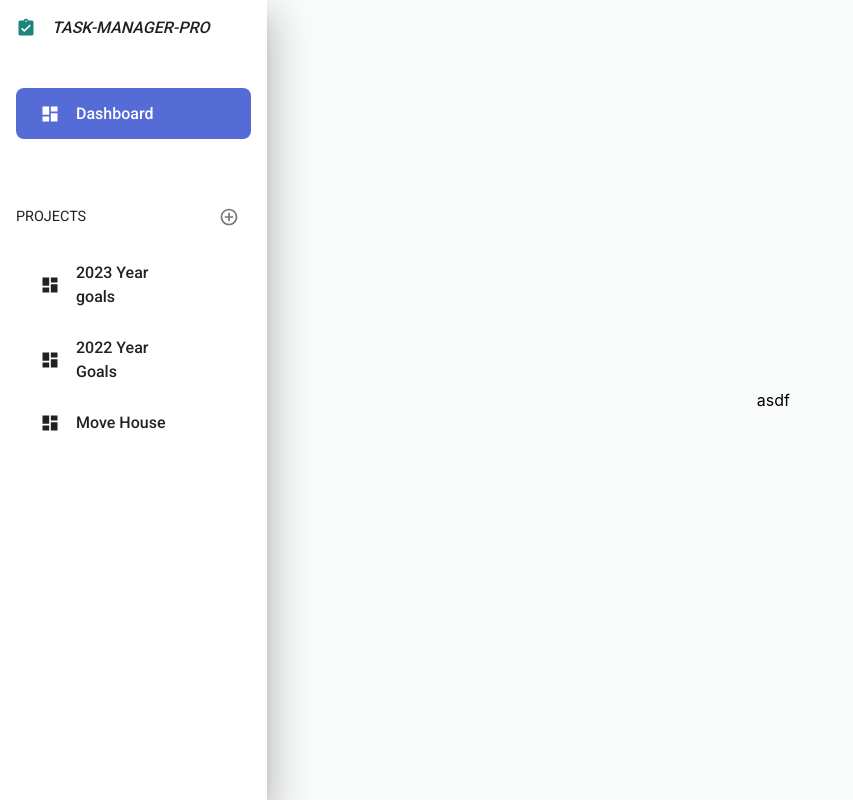
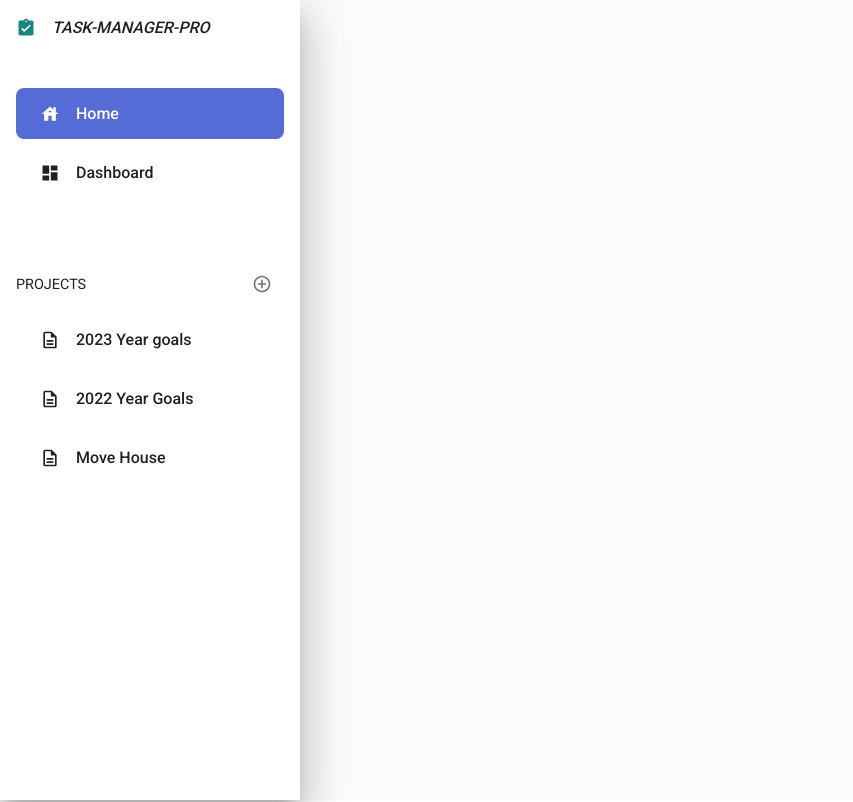
Before and after one commit to eduardo-dangelo/task-manager-pro, a Next.js app in the folder frontend/: page / in a window 1280 px wide. Shown: the top 802 px of the page, without its empty margins (0-853 px from the left). Built offline with nearby package versions, Linux system fonts and the light colour scheme.

Commit message:
sidebar active item & responsiveness

```diff
--- /dev/null
+++ b/frontend/components/BurgerDrawer.tsx
@@ -0,0 +1,38 @@
+import React, { useState } from 'react'
+import { IconButton, SwipeableDrawer } from '@mui/material'
+import MenuOutlinedIcon from '@mui/icons-material/MenuOutlined'
+import { Box } from '@mui/system'
+
+type ComponentType = {
+  children: React.ReactNode
+}
+
+const BurgerDrawer: React.FC<ComponentType> = ({ children }) => {
+  const [open, setOpen] = useState(false)
+  return (
+    <Box display={{ xs: 'block', md: 'none' }}>
+      <IconButton
+        color='primary'
+        aria-label='menu'
+        onClick={() => setOpen(true)}
+        component='label'
+        sx={{
+          p: 1,
+          m: 1,
+        }}
+      >
+        <MenuOutlinedIcon />
+      </IconButton>
+      <SwipeableDrawer
+        anchor='left'
+        open={open}
+        onClose={() => setOpen(false)}
+        onOpen={() => setOpen(true)}
+      >
+        {children}
+      </SwipeableDrawer>
+    </Box>
+  )
+}
+
+export default BurgerDrawer
--- a/frontend/components/CollapsableList/CollapsableListItem.tsx
+++ b/frontend/components/CollapsableList/CollapsableListItem.tsx
@@ -1,6 +1,5 @@
-import React, { useState } from 'react'
+import React, { useMemo, useState } from 'react'
 import ListItemIcon from '@mui/material/ListItemIcon'
-import LibraryAddCheckIcon from '@mui/icons-material/LibraryAddCheck'
 import ListItemText from '@mui/material/ListItemText'
 import ListItemButton from '@mui/material/ListItemButton'
 import { Collapse, IconButton } from '@mui/material'
@@ -10,6 +9,7 @@ import TrashButton from '../TrashButton'
 import Link from 'next/link'
 import { ProjectItem } from '../../src/types'
 import theme from '../../src/theme'
+import { useRouter } from 'next/router'
 
 type ComponentType = {
   item: ProjectItem
@@ -26,12 +26,13 @@ const CollapsableListItem: React.FC<ComponentType> = ({
   list = [],
   onUpdate = () => {},
   onDelete = () => {},
-  selected,
+  // selected,
   staticMode,
   onSelect,
   ...props
 }) => {
   const [editMode, setEditMode] = useState(false)
+  const router = useRouter()
 
   const visibleOnHover = {
     '& .hidden-button': {
@@ -54,6 +55,10 @@ const CollapsableListItem: React.FC<ComponentType> = ({
     setEditMode(false)
   }
 
+  const selected = useMemo(() => {
+    return item.route === router.asPath
+  }, [item, router.asPath])
+
   if (editMode && !staticMode) {
     return (
       <Collapse in={editMode}>
@@ -71,11 +76,12 @@ const CollapsableListItem: React.FC<ComponentType> = ({
   }
 
   return (
-    <Link href={`/project/${item.id}`} onClick={() => onSelect(item.id)} {...props}>
+    <Link href={item.route} onClick={() => onSelect(item.id)} {...props}>
       <ListItemButton
         selected={selected}
         sx={{
           py: 1.2,
+          mb: 1,
           paddingRight: '0 !important',
           minHeight: 32,
           borderRadius: 2,
--- a/frontend/components/PageLayout.tsx
+++ b/frontend/components/PageLayout.tsx
@@ -1,17 +1,18 @@
-import React from 'react'
+import React, { useState } from 'react'
 import Sidebar from './Sidebar'
-import { Grid } from '@mui/material'
+import { Grid, IconButton, Slide, SwipeableDrawer } from '@mui/material'
 import { Box } from '@mui/system'
-import styles from '../styles/Home.module.css'
 import Head from 'next/head'
-import Image from 'next/image'
 import theme from '../src/theme'
+import BurgerDrawer from './BurgerDrawer'
 
 type ComponentType = {
   page: React.ReactNode
 }
 
 const PageLayout: React.FC<ComponentType> = ({ page }) => {
+  const sideBar = <Sidebar />
+
   return (
     <>
       <Head>
@@ -19,23 +20,27 @@ const PageLayout: React.FC<ComponentType> = ({ page }) => {
         <meta name='description' content='Generated by create next app' />
         <link rel='icon' href='/favicon.ico' />
       </Head>
-      <Box sx={{ flexGrow: 1, background: theme.palette.background.default }}>
+      <Box
+        sx={{
+          flexGrow: 1,
+          background: theme.palette.background.default,
+          height: '100vh',
+        }}
+      >
         <Grid container spacing={0}>
-          <Grid
+          <Box
+            component={Grid}
             item
-            xs={12}
-            md={3}
-            lg={2.5}
+            display={{ xs: 'none', md: 'block' }}
             sx={{
-              width: 300,
+              width: '300px !important',
               height: '100hv',
-              // background: theme.palette.background.paper,
-              // borderRight: '1px solid #eaeaea',
             }}
           >
-            <Sidebar />
-          </Grid>
+            <Slide direction='left'>{sideBar}</Slide>
+          </Box>
           <Grid item xs={12} md={9} lg={9.5}>
+            <BurgerDrawer>{sideBar}</BurgerDrawer>
             {page}
           </Grid>
         </Grid>
--- a/frontend/components/Sidebar.tsx
+++ b/frontend/components/Sidebar.tsx
@@ -10,6 +10,8 @@ import { ListItemButton, Typography } from '@mui/material'
 import Link from 'next/link'
 import DashboardIcon from '@mui/icons-material/Dashboard'
 import { ProjectItem } from '../src/types'
+import DescriptionOutlinedIcon from '@mui/icons-material/DescriptionOutlined'
+import HouseIcon from '@mui/icons-material/House'
 
 const FireNav = styled(List)({
   '& .MuiListItemButton-root': {
@@ -26,13 +28,38 @@ const FireNav = styled(List)({
 })
 
 const homeLinks: ProjectItem[] = [
-  { id: 1, title: 'Dashboard', icon: <DashboardIcon />, active: true },
+  { id: 1, title: 'Home', icon: <HouseIcon />, active: true, route: '/' },
+  {
+    id: 2,
+    title: 'Dashboard',
+    icon: <DashboardIcon />,
+    active: true,
+    route: '/dashboard',
+  },
 ]
 
 const data: ProjectItem[] = [
-  { id: 1, title: '2023 Year goals', icon: <DashboardIcon />, active: false },
-  { id: 2, title: '2022 Year Goals', icon: <DashboardIcon />, active: false },
-  { id: 3, title: 'Move House', icon: <DashboardIcon />, active: false },
+  {
+    id: 1,
+    title: '2023 Year goals',
+    icon: <DescriptionOutlinedIcon />,
+    active: false,
+    route: '/project/1',
+  },
+  {
+    id: 2,
+    title: '2022 Year Goals',
+    icon: <DescriptionOutlinedIcon />,
+    active: false,
+    route: '/project/2',
+  },
+  {
+    id: 3,
+    title: 'Move House',
+    icon: <DescriptionOutlinedIcon />,
+    active: false,
+    route: '/project/3',
+  },
 ]
 
 const Sidebar = () => {
--- a/frontend/src/theme.ts
+++ b/frontend/src/theme.ts
@@ -12,7 +12,7 @@ export const roboto = Roboto({
 // Create a theme instance.
 const theme = createTheme({
   palette: {
-    // mode: 'dark',
+    mode: 'light',
     background: {
       default: '#fafbfb',
       paper: 'rgb(255,255,255)',
--- a/frontend/src/types.ts
+++ b/frontend/src/types.ts
@@ -5,6 +5,7 @@ export type ProjectItem = {
   id: number
   icon?: React.ReactNode
   active?: boolean
+  route: string
 }
 
 export type AddItemScopeTypes = 'create' | 'update'
```
Also changed, not shown: frontend/pages/404.tsx (added, +10 -0 lines), frontend/pages/dashboard.tsx (added, +10 -0 lines), frontend/pages/project/[id].tsx (added, +10 -0 lines).
